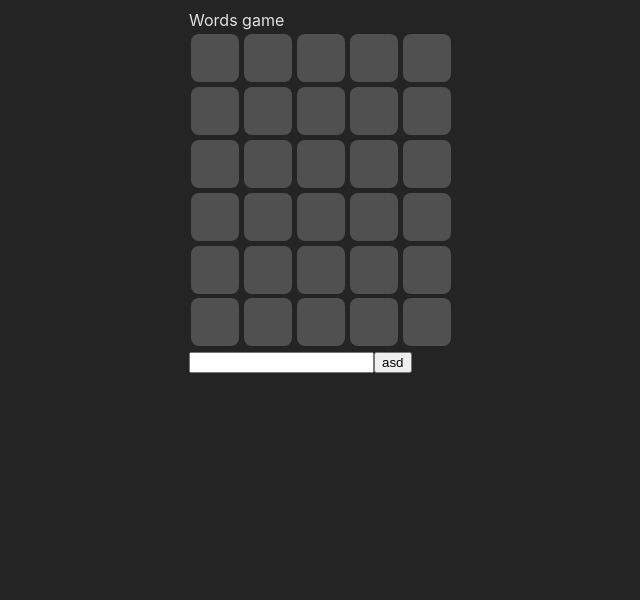
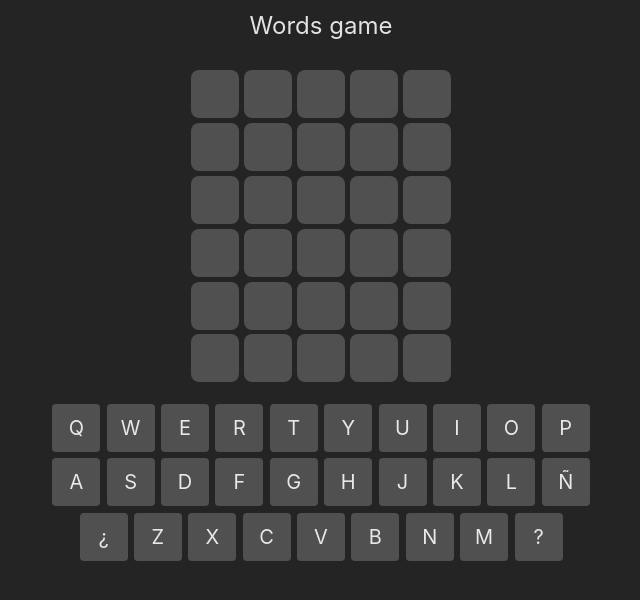
Before and after one commit to PabloCaballero1295/words-game, a React (Vite) app: page / in a window 1280 px wide. Shown: the top 600 px of the page, without its empty margins (319-959 px from the left). Built offline with nearby package versions, Linux system fonts and the light colour scheme.

Commit message:
created game layout

```diff
--- a/src/components/Cell/Cell.tsx
+++ b/src/components/Cell/Cell.tsx
@@ -7,7 +7,7 @@ interface CellProps {
 
 export const Cell = ({ letter }: CellProps) => {
   const [value, setValue] = useState(letter)
-  const [cellState, setCellState] = useState(" ")
+
   return (
     <div className={styles.cell}>
       <div className={styles.cell_value}>{value}</div>
--- /dev/null
+++ b/src/components/Keyboard/Keyboard.module.css
@@ -0,0 +1,8 @@
+.keyboard_wrapper {
+  margin-top: 1em;
+}
+
+.keyboard_row {
+  display: flex;
+  justify-content: center;
+}
--- /dev/null
+++ b/src/components/Keyboard/Keyboard.tsx
@@ -0,0 +1,28 @@
+import { KeyboardButton } from "../KeyboardButton/KeyboardButton"
+import styles from "./Keyboard.module.css"
+
+const row_1 = ["q", "w", "e", "r", "t", "y", "u", "i", "o", "p"]
+const row_2 = ["a", "s", "d", "f", "g", "h", "j", "k", "l", "ñ"]
+const row_3 = ["¿", "z", "x", "c", "v", "b", "n", "m", "?"]
+
+export const Keyboard = () => {
+  return (
+    <div className={styles.keyboard_wrapper}>
+      <div className={styles.keyboard_row}>
+        {row_1.map((letter, i) => (
+          <KeyboardButton key={i} value={letter} />
+        ))}
+      </div>
+      <div className={styles.keyboard_row}>
+        {row_2.map((letter, i) => (
+          <KeyboardButton key={i} value={letter} />
+        ))}
+      </div>
+      <div className={styles.keyboard_row}>
+        {row_3.map((letter, i) => (
+          <KeyboardButton key={i} value={letter} />
+        ))}
+      </div>
+    </div>
+  )
+}
--- /dev/null
+++ b/src/components/KeyboardButton/KeyboardButton.module.css
@@ -0,0 +1,16 @@
+.wrapper {
+  display: flex;
+  justify-content: center;
+  align-items: center;
+  background-color: rgb(80, 80, 80);
+  margin: 0.2em;
+  border-radius: 0.25em;
+  width: 3em;
+  height: 3em;
+  cursor: pointer;
+}
+
+.button_value {
+  font-size: 1.25em;
+  text-transform: uppercase;
+}
--- /dev/null
+++ b/src/components/KeyboardButton/KeyboardButton.tsx
@@ -0,0 +1,13 @@
+import styles from "./KeyboardButton.module.css"
+
+interface KeyboardButtonProps {
+  value: string
+}
+
+export const KeyboardButton = ({ value }: KeyboardButtonProps) => {
+  return (
+    <div className={styles.wrapper}>
+      <div className={styles.button_value}>{value}</div>
+    </div>
+  )
+}
--- a/src/components/MainPage/MainPage.module.css
+++ b/src/components/MainPage/MainPage.module.css
@@ -1,3 +1,9 @@
+.title {
+  font-size: 1.5em;
+  text-align: center;
+  margin-bottom: 1em;
+}
+
 .wrapper {
   margin: auto;
   width: fit-content;
@@ -6,6 +12,8 @@
 .words_grid {
   display: flex;
   flex-direction: column;
+  width: fit-content;
+  margin: auto;
 }
 
 .words_row {
--- a/src/components/MainPage/MainPage.tsx
+++ b/src/components/MainPage/MainPage.tsx
@@ -1,25 +1,14 @@
-import { useState } from "react"
 import { Cell } from "../Cell/Cell"
 
 import styles from "./MainPage.module.css"
+import { Keyboard } from "../Keyboard/Keyboard"
 
 export const MainPage = () => {
-  const [word, setWord] = useState("Royal")
-  const [guess, setGuess] = useState("")
-
   const tries: string[] = ["     ", "     ", "     ", "     ", "     ", "     "]
-
-  const checkGuess = () => {
-    if (word == guess) {
-      console.log("good")
-    } else {
-      console.log("bad")
-    }
-  }
 
   return (
     <div className={styles.wrapper}>
-      <div>Words game</div>
+      <div className={styles.title}>Words game</div>
       <div className={styles.words_grid}>
         {tries.map((item, i) => (
           <div key={i} className={styles.words_row}>
@@ -29,9 +18,7 @@ export const MainPage = () => {
           </div>
         ))}
       </div>
-
-      <input value={guess} onChange={(e) => setGuess(e.target.value)}></input>
-      <button onClick={checkGuess}>asd</button>
+      <Keyboard></Keyboard>
     </div>
   )
 }
```
